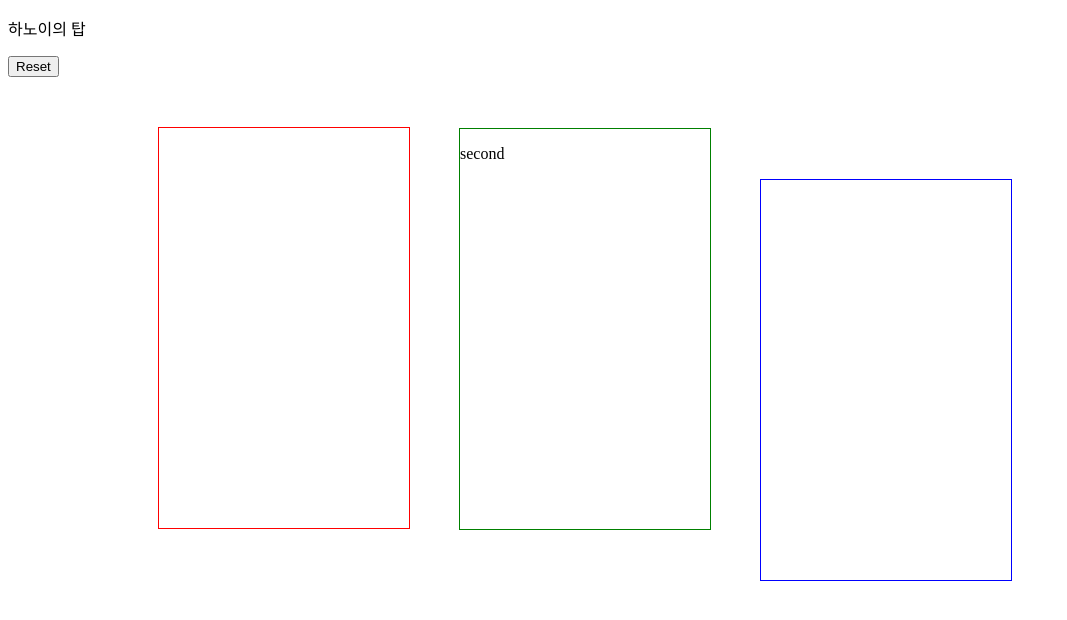
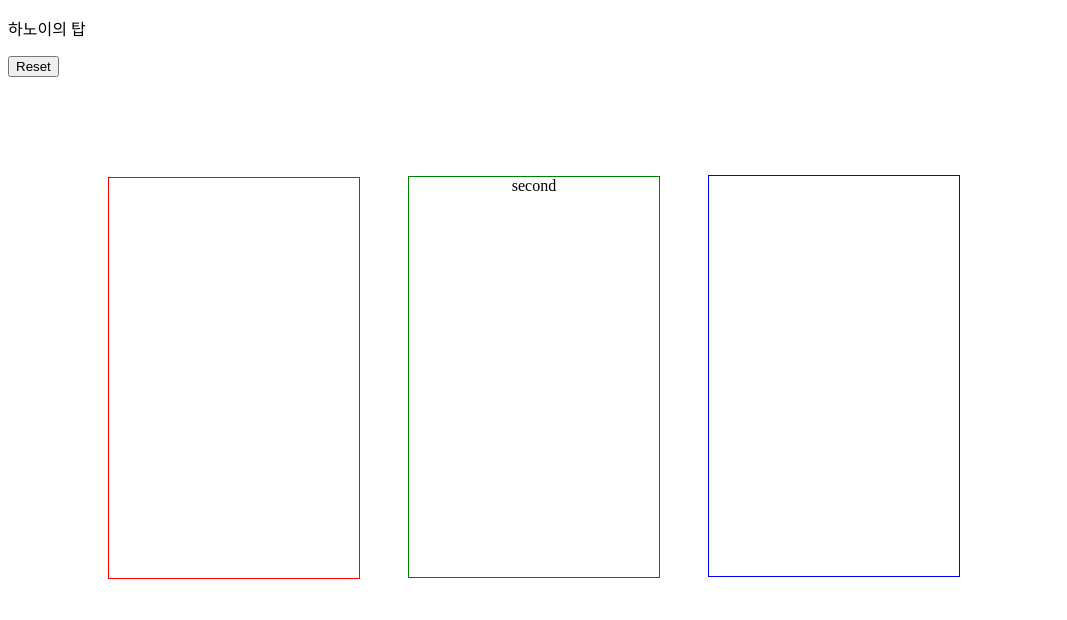
Before and after one commit to channavi/Webstudy2, a plain HTML site: page Lecture 05/index.html in a window 1280 px wide. Shown: the whole page, without its empty margins (0-1067 px from the left). Drawn offline with Linux system fonts and the light colour scheme.

Commit message:
[chan] 하노이 탑 만들기

```diff
--- a/Lecture 05/index.html
+++ b/Lecture 05/index.html
@@ -8,10 +8,13 @@
 </head>
 <body>
     <p>하노이의 탑</p>
-    <input type='reset'>
-    <div style ="width: 250px; height: 400px; border: 1px solid red; margin-top: 50px; margin-left: 150px;">
-    <div style ="width: 250px; height: 400px; border: 1px solid green;margin-left: 300px;">
-        <p stlye="text-align :center;">second</p>
-    <div style ="width: 250px; height: 400px; border: 1px solid blue;margin-left: 300px;">
+    <input type='reset'></input>
+    <div style ="width: 250px; height: 400px; border: 1px solid red; margin-left: 100px;margin-top: 100px;">
+    </div>
+    <div style ="width: 250px; height: 400px; border: 1px solid green;margin-left: 400px; margin-top: -403px;">
+        <center>second</center>
+    </div>
+    <div style ="width: 250px; height: 400px; border: 1px solid blue;margin-left: 700px; margin-top: -403px;">
+    </div>
 </body>
 </html>
```
